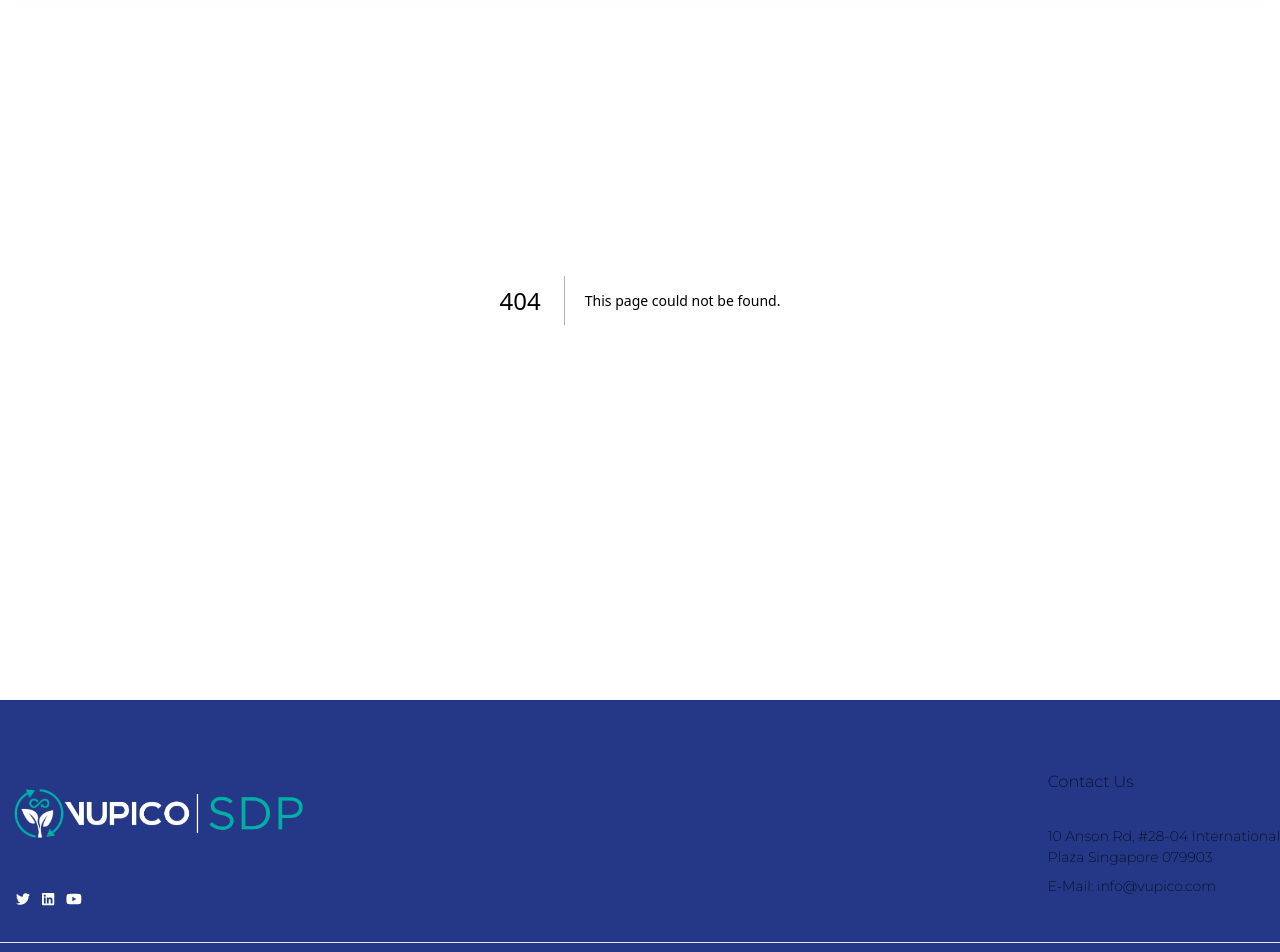
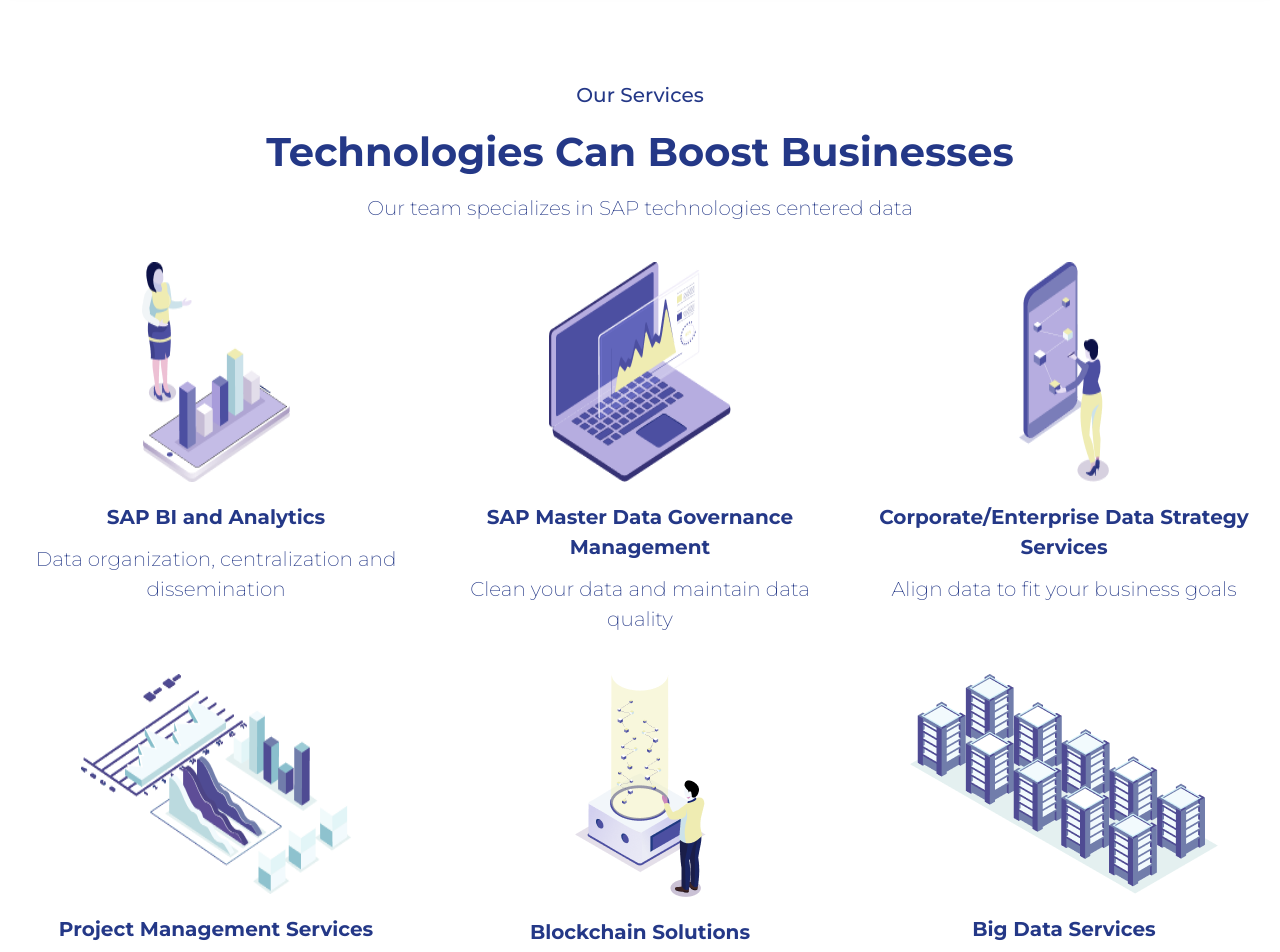
Before and after one commit to kezlee/vupico, a Next.js app: page /services in a window 1280 px wide. Before the commit this address had no page. Shown: the part 100-1052 px from the top of the page. Built offline with nearby package versions, Linux system fonts and the light colour scheme.

Commit message:
style: services

```diff
--- a/src/app/layout.tsx
+++ b/src/app/layout.tsx
@@ -21,7 +21,7 @@
     <html lang="en">
       <body className={montserrat.className}>
         <Navbar />
-        <main>{children}</main>
+        <main className='mt-20 flex'>{children}</main>
         <Footer />
       </body>
     </html>
--- /dev/null
+++ b/src/app/services/page.tsx
@@ -0,0 +1,35 @@
+import Service1 from '../../../public/services/Groupsapbi.png'
+import Service2 from '../../../public/services/Group_1Master.png'
+import Service3 from '../../../public/services/Groupenterprise.png'
+import Service4 from '../../../public/services/Groupmanagement.png'
+import Service5 from '../../../public/services/Groupblockchain.png'
+import Service6 from '../../../public/services/Groupbigdata.png'
+import Image from 'next/image'
+
+const serviceList = [
+  {imgUrl: Service1, title: 'SAP BI and Analytics', content: 'Data organization, centralization and dissemination'},
+  {imgUrl: Service2, title: 'SAP Master Data Governance Management', content: 'Clean your data and maintain data quality'},
+  {imgUrl: Service3, title: 'Corporate/Enterprise Data Strategy Services', content: 'Align data to fit your business goals'},
+  {imgUrl: Service4, title: 'Project Management Services', content: 'End-to-end managing successful delivery of projects'},
+  {imgUrl: Service5, title: 'Blockchain Solutions', content: 'New-Age Technologies for New-Age Businesses'},
+  {imgUrl: Service6, title: 'Big Data Services', content: 'Transforming data to meaningful data solutions'},
+]
+
+const Services = () => (
+  <section className='container mx-auto px-6 text-[--primary] text-center mt-[100px] mb-[70px] block text-[20px]'>
+    <p className='font-medium'>Our Services</p>
+    <h2 className='text-[40px] font-bold my-3'>Technologies Can Boost Businesses</h2>
+    <p className='text-3xl lg:text-xl'>Our team specializes in SAP technologies centered data</p>
+    <div className="grid lg:grid-cols-3 my-10 gap-10">
+      {serviceList.map((item) => (
+        <div key={item.content} className='flex flex-col items-center justify-start'>
+          <Image src={item.imgUrl} alt={item.title} className='min-h-[220px]' />
+          <h3 className='mt-5 font-bold'>{item.title}</h3>
+          <p className='mt-3'>{item.content}</p>
+        </div>
+      ))}
+    </div>
+  </section>
+)
+
+export default Services
```
Also changed, not shown: public/services/Group_1Master.png (renamed from public/services/Group 1Master.png).
